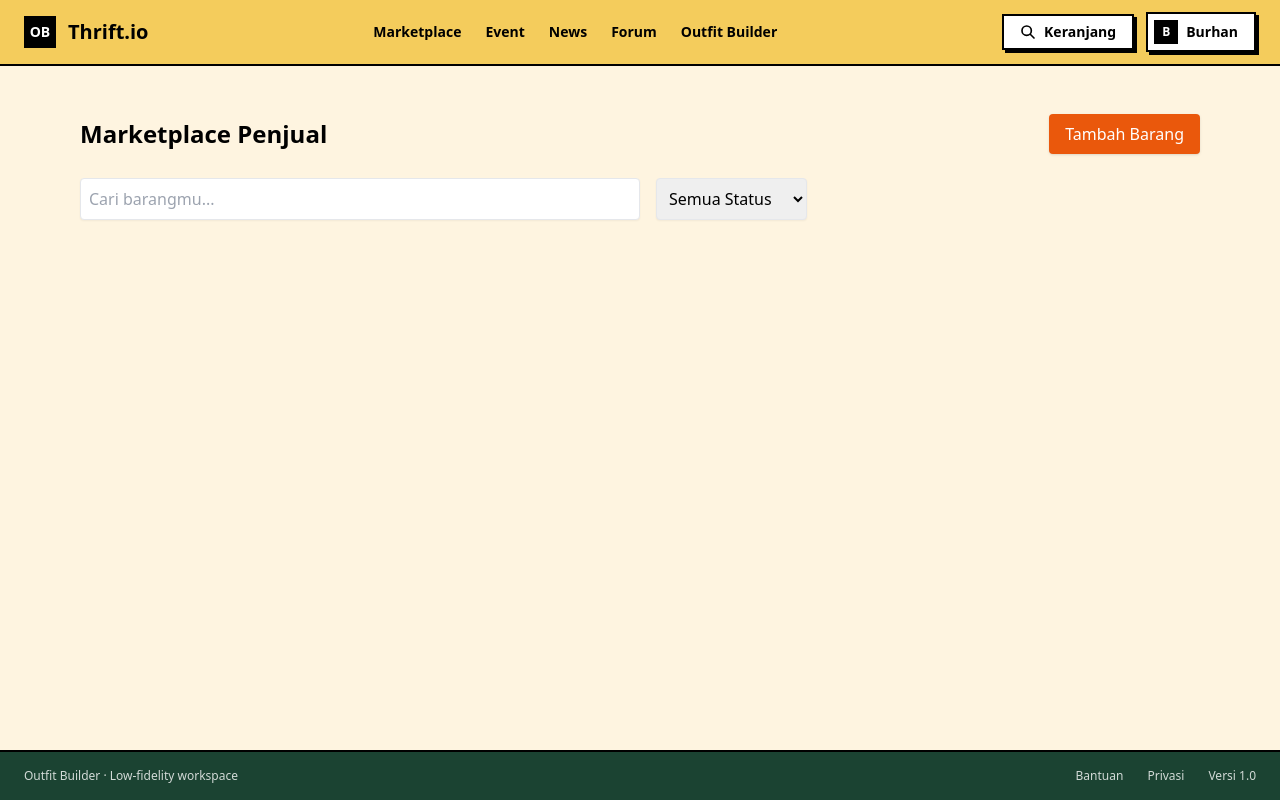
After one commit to Kelompok-8-PBP-Kelas-F/pbp-kel-8, a Django app: page /marketplace-penjual/ in a window 1280 px wide. The commit adds this page. Run offline with Django 5.2, Linux system fonts and the light colour scheme; data that the repository does not hold is empty; some libraries are stand-ins or nearby versions.

Commit message:
feat: Added marketplace for sellers
Commit ini menambahkan fitur marketplace untuk para penjual.
NOTE: DATA DI SINI MASIH DUMMY.

```diff
--- a/core/urls.py
+++ b/core/urls.py
@@ -1,8 +1,15 @@
 from django.urls import path
 
-from .views import landing_page
+from .views import ajax_filter_barang, edit_barang, hapus_barang, landing_page, marketplace_penjual, seller_profile, tambah_barang
 app_name = 'core'
 
 urlpatterns = [
-    path('', landing_page, name='landing_page')
+    path('', landing_page, name='landing_page'),
+    path('marketplace-penjual/', marketplace_penjual, name='marketplace_penjual'),
+    path('marketplace-penjual/tambah/', tambah_barang, name='tambah_barang'),
+    path('marketplace-penjual/edit/<int:pk>/', edit_barang, name='edit_barang'),
+    path('marketplace-penjual/hapus/<int:pk>/', hapus_barang, name='hapus_barang'),
+    path('marketplace-penjual/ajax-filter-barang/', ajax_filter_barang, name='ajax_filter_barang'),
+    path('seller/<str:username>/', seller_profile, name='seller_profile'),
+    path('profile/', seller_profile, name='my_profile'),
 ]
--- a/core/views.py
+++ b/core/views.py
@@ -1,4 +1,121 @@
-from django.shortcuts import render
+from django.shortcuts import render, redirect, get_object_or_404
+from django.http import JsonResponse
+from django.contrib.auth.models import User
+from .models import PrelovedItem
+from .forms import PrelovedItemForm
+
+# Helper untuk mendapatkan atau membuat user default secara otomatis
+def get_default_seller(request):
+    if request.user.is_authenticated:
+        return request.user
+    # Buat user dummy jika belum login
+    seller, _ = User.objects.get_or_create(
+        username='Burhan',
+        defaults={'email': 'guest@thrift.io'}
+    )
+    return seller
 
 def landing_page(request):
-    return render(request, 'pages/core/landing.html')
+    query = request.GET.get('q', '')
+    items = PrelovedItem.objects.filter(status='Tersedia').order_by('-created_at')
+    if query:
+        items = items.filter(nama__icontains=query)
+
+    return render(request, 'pages\core\landing.html', {
+        'items': items,
+        'query': query,
+        'total_items': items.count()
+    })
+
+
+# --- READ (Marketplace Penjual) ---
+def marketplace_penjual(request):
+    # Tampilkan semua barang tanpa filter user
+    items = PrelovedItem.objects.all().order_by('-created_at')
+    return render(request, 'marketplace_seller.html', {'items': items})
+
+
+# --- CREATE ---
+def tambah_barang(request):
+    if request.method == 'POST':
+        form = PrelovedItemForm(request.POST, request.FILES)
+        if form.is_valid():
+            item = form.save(commit=False)
+            item.seller = get_default_seller(request)  # Pakai user terlogin ATAU guest_seller
+            item.save()
+            return redirect('core:marketplace_penjual')
+    else:
+        form = PrelovedItemForm()
+    return render(request, 'form_barang.html', {'form': form, 'title': 'Tambah Barang'})
+
+
+# --- UPDATE ---
+def edit_barang(request, pk):
+    item = get_object_or_404(PrelovedItem, pk=pk)
+
+    # Langsung izinkan edit tanpa pengecekan pembuat barang
+    if request.method == 'POST':
+        form = PrelovedItemForm(request.POST, request.FILES, instance=item)
+        if form.is_valid():
+            form.save()
+            return redirect('core:marketplace_penjual')
+    else:
+        form = PrelovedItemForm(instance=item)
+    return render(request, 'form_barang.html', {'form': form, 'title': 'Edit Barang'})
+
+
+# --- DELETE ---
+def hapus_barang(request, pk):
+    item = get_object_or_404(PrelovedItem, pk=pk)
+
+    # Langsung izinkan hapus tanpa pengecekan pembuat barang
+    if request.method == 'POST':
+        item.delete()
+        return redirect('core:marketplace_penjual')
+    return render(request, 'konfirmasi_hapus.html', {'item': item})
+
+
+# --- AJAX LIVE SEARCH / FILTER ---
+def ajax_filter_barang(request):
+    query = request.GET.get('q', '')
+    status = request.GET.get('status', '')
+
+    # Ambil semua barang
+    items = PrelovedItem.objects.all().order_by('-created_at')
+
+    if query:
+        items = items.filter(nama__icontains=query)
+    if status:
+        items = items.filter(status=status)
+
+    data = []
+    for item in items:
+        data.append({
+            'id': item.id,
+            'nama': item.nama,
+            'harga': str(item.harga),
+            'status': item.status,
+            'gambar_url': item.gambar.url if item.gambar else ''
+        })
+    return JsonResponse({'items': data})
+
+def seller_profile(request, username='Burhan'):
+    # Cari penjual berdasarkan username (default: Burhan)
+    seller = get_object_or_404(User, username=username)
+
+    # Ambil semua barang milik penjual ini
+    items = PrelovedItem.objects.filter(seller=seller).order_by('-created_at')
+
+    # Hitung statistik sederhana
+    total_items = items.count()
+    items_tersedia = items.filter(status='Tersedia').count()
+    items_terjual = items.filter(status='Terjual').count()
+
+    context = {
+        'seller': seller,
+        'items': items,
+        'total_items': total_items,
+        'items_tersedia': items_tersedia,
+        'items_terjual': items_terjual,
+    }
+    return render(request, 'seller_profile.html', context)
--- a/templates/base.html
+++ b/templates/base.html
@@ -1,14 +1,65 @@
 {% load static tailwind_tags %}
 <!DOCTYPE html>
-<html lang="en">
+<html lang="id">
 <head>
     <meta charset="UTF-8">
     <meta name="viewport" content="width=device-width, initial-scale=1.0">
-    <title>Document</title>
-    {% tailwind_css %}
+    <title>Thrift.io</title>
+    <script src="https://cdn.tailwindcss.com"></script>
 </head>
-<body>
-    {% block content %}
-    {% endblock %}
+<body class="bg-[#fef4e0] min-h-screen flex flex-col font-sans text-black selection:bg-orange-300">
+
+    <!-- Navbar -->
+    <header class="bg-[#f4cc5c] border-b-2 border-black px-6 py-3 flex items-center justify-between z-10 sticky top-0">
+        <!-- Logo -->
+        <a href="/" class="flex items-center gap-3">
+            <div class="bg-black text-white font-bold text-sm w-8 h-8 flex items-center justify-center">OB</div>
+            <span class="font-extrabold text-xl">Thrift.io</span>
+        </a>
+
+        <!-- Navigation Links -->
+        <nav class="hidden md:flex gap-6 font-semibold text-sm">
+            <a href="#" class="hover:underline">Marketplace</a>
+            <a href="#" class="hover:underline">Event</a>
+            <a href="#" class="hover:underline">News</a>
+            <a href="#" class="hover:underline">Forum</a>
+            <a href="#" class="hover:underline">Outfit Builder</a>
+        </nav>
+
+        <!-- Right Actions (Cart & Profile) -->
+        <div class="flex items-center gap-3">
+            <a href="#" class="flex items-center gap-2 bg-white border-2 border-black px-4 py-1.5 font-bold text-sm shadow-[3px_3px_0px_rgba(0,0,0,1)] hover:bg-gray-100 active:translate-x-[2px] active:translate-y-[2px] active:shadow-[1px_1px_0px_rgba(0,0,0,1)] transition-all">
+                <svg class="w-4 h-4" fill="none" stroke="currentColor" viewBox="0 0 24 24" xmlns="http://www.w3.org/2000/svg">
+                    <path stroke-linecap="round" stroke-linejoin="round" stroke-width="2.5" d="M21 21l-6-6m2-5a7 7 0 11-14 0 7 7 0 0114 0z"></path>
+                </svg>
+                Keranjang
+            </a>
+
+            <!-- Tombol Marketplace (Statis: Burhan) -->
+            <a href="{% url 'core:seller_profile' username='Burhan' %}" class="flex items-center gap-2 bg-white border-2 border-black px-1.5 py-1.5 pr-4 font-bold text-sm shadow-[3px_3px_0px_rgba(0,0,0,1)] hover:bg-gray-100 transition-all">
+                <div class="bg-black text-white flex items-center justify-center w-6 h-6 text-xs font-bold">B</div>
+                <span>Burhan</span>
+            </a>
+        </div>
+    </header>
+
+    <!-- Main Content Area -->
+    <main class="flex-1 w-full">
+        {% block content %}
+        {% endblock %}
+    </main>
+
+    <!-- Footer -->
+    <footer class="bg-[#1b4332] text-white/80 border-t-2 border-black px-6 py-4 flex flex-col md:flex-row justify-between items-center text-xs font-medium">
+        <div class="mb-2 md:mb-0">
+            Outfit Builder · Low-fidelity workspace
+        </div>
+        <div class="flex gap-6">
+            <a href="#" class="hover:text-white transition-colors">Bantuan</a>
+            <a href="#" class="hover:text-white transition-colors">Privasi</a>
+            <span>Versi 1.0</span>
+        </div>
+    </footer>
+
 </body>
 </html>
--- /dev/null
+++ b/templates/marketplace_seller.html
@@ -0,0 +1,89 @@
+{% extends 'base.html' %}
+{% block content %}
+<div class="max-w-6xl mx-auto mt-8 p-4">
+    <div class="flex justify-between items-center mb-6">
+        <h1 class="text-2xl font-bold">Marketplace Penjual</h1>
+        <a href="{% url 'core:tambah_barang' %}" class="bg-orange-600 text-white px-4 py-2 rounded shadow hover:bg-orange-700">Tambah Barang</a>
+    </div>
+
+    <!-- Filter & Search Bar -->
+    <div class="mb-6 flex gap-4">
+        <input type="text" id="searchInput" placeholder="Cari barangmu..." class="border p-2 rounded w-1/2 shadow-sm">
+        <select id="statusFilter" class="border p-2 rounded shadow-sm">
+            <option value="">Semua Status</option>
+            <option value="Tersedia">Masih Tersedia</option>
+            <option value="Terjual">Terjual</option>
+        </select>
+    </div>
+
+    <!-- Product Grid -->
+    <div id="productGrid" class="grid grid-cols-1 md:grid-cols-3 lg:grid-cols-4 gap-6">
+        <!-- Render awal dari Django -->
+        {% for item in items %}
+        <div class="border-2 border-black rounded shadow-[4px_4px_0px_rgba(0,0,0,1)] bg-orange-100 overflow-hidden">
+            {% if item.gambar %}
+            <img src="{{ item.gambar.url }}" alt="{{ item.nama }}" class="w-full h-48 object-cover border-b-2 border-black">
+            {% endif %}
+            <div class="p-4 bg-white">
+                <h3 class="font-bold text-lg truncate">{{ item.nama }}</h3>
+                <p class="text-gray-700 mb-2">Rp{{ item.harga }}</p>
+                <span class="text-xs px-2 py-1 bg-gray-200 border border-black rounded">{{ item.status }}</span>
+
+                <div class="mt-4 flex justify-between gap-2">
+                    <a href="{% url 'core:edit_barang' item.id %}" class="flex-1 text-center bg-yellow-400 border-2 border-black font-bold py-1 hover:bg-yellow-500">Edit</a>
+                    <form action="{% url 'core:hapus_barang' item.id %}" method="POST" class="flex-1">
+                        {% csrf_token %}
+                        <button type="submit" class="w-full text-center bg-red-500 text-white border-2 border-black font-bold py-1 hover:bg-red-600">Hapus</button>
+                    </form>
+                </div>
+            </div>
+        </div>
+        {% endfor %}
+    </div>
+</div>
+
+<!-- AJAX Script -->
+<script>
+document.addEventListener('DOMContentLoaded', function() {
+    const searchInput = document.getElementById('searchInput');
+    const statusFilter = document.getElementById('statusFilter');
+    const productGrid = document.getElementById('productGrid');
+
+    function fetchItems() {
+        const query = searchInput.value;
+        const status = statusFilter.value;
+
+        fetch(`/ajax-filter-barang/?q=${query}&status=${status}`)
+            .then(response => response.json())
+            .then(data => {
+                productGrid.innerHTML = ''; // Bersihkan grid
+                data.items.forEach(item => {
+                    const csrfToken = '{{ csrf_token }}';
+                    const card = `
+                        <div class="border-2 border-black rounded shadow-[4px_4px_0px_rgba(0,0,0,1)] bg-orange-100 overflow-hidden">
+                            <img src="${item.gambar_url}" alt="${item.nama}" class="w-full h-48 object-cover border-b-2 border-black">
+                            <div class="p-4 bg-white">
+                                <h3 class="font-bold text-lg truncate">${item.nama}</h3>
+                                <p class="text-gray-700 mb-2">Rp${item.harga}</p>
+                                <span class="text-xs px-2 py-1 bg-gray-200 border border-black rounded">${item.status}</span>
+
+                                <div class="mt-4 flex justify-between gap-2">
+                                    <a href="/edit/${item.id}/" class="flex-1 text-center bg-yellow-400 border-2 border-black font-bold py-1 hover:bg-yellow-500">Edit</a>
+                                    <form action="/hapus/${item.id}/" method="POST" class="flex-1">
+                                        <input type="hidden" name="csrfmiddlewaretoken" value="${csrfToken}">
+                                        <button type="submit" class="w-full text-center bg-red-500 text-white border-2 border-black font-bold py-1 hover:bg-red-600">Hapus</button>
+                                    </form>
+                                </div>
+                            </div>
+                        </div>
+                    `;
+                    productGrid.innerHTML += card;
+                });
+            });
+    }
+
+    searchInput.addEventListener('keyup', fetchItems);
+    statusFilter.addEventListener('change', fetchItems);
+});
+</script>
+{% endblock %}
--- a/thriftio/settings.py
+++ b/thriftio/settings.py
@@ -162,3 +162,6 @@ if DEBUG:
     MIDDLEWARE += [
         "django_browser_reload.middleware.BrowserReloadMiddleware",
     ]
+
+MEDIA_URL = '/media/'
+MEDIA_ROOT = os.path.join(BASE_DIR, 'media')
--- a/thriftio/urls.py
+++ b/thriftio/urls.py
@@ -14,6 +14,7 @@ Including another URLconf
     1. Import the include() function: from django.urls import include, path
     2. Add a URL to urlpatterns:  path('blog/', include('blog.urls'))
 """
+from django.conf.urls.static import static
 from django.contrib import admin
 from django.urls import path, include
 from django.conf import settings
@@ -26,4 +27,9 @@ urlpatterns = [
 if settings.DEBUG:
     urlpatterns += [
         path("__reload__/", include("django_browser_reload.urls")),
+        path("", include("core.urls")),
     ]
+
+# INI SANGAT PENTING AGAR GAMBAR BISA DIBACA BROWSER
+if settings.DEBUG:
+    urlpatterns += static(settings.MEDIA_URL, document_root=settings.MEDIA_ROOT)
```
Also changed, not shown: core/forms.py (added, +18 -0 lines), core/models.py (+17 -1 lines), templates/form_barang.html (added, +35 -0 lines), templates/seller_profile.html (+137 -0 lines), core/migrations/0001_initial.py (added), templates/marketplace.html (deleted).
